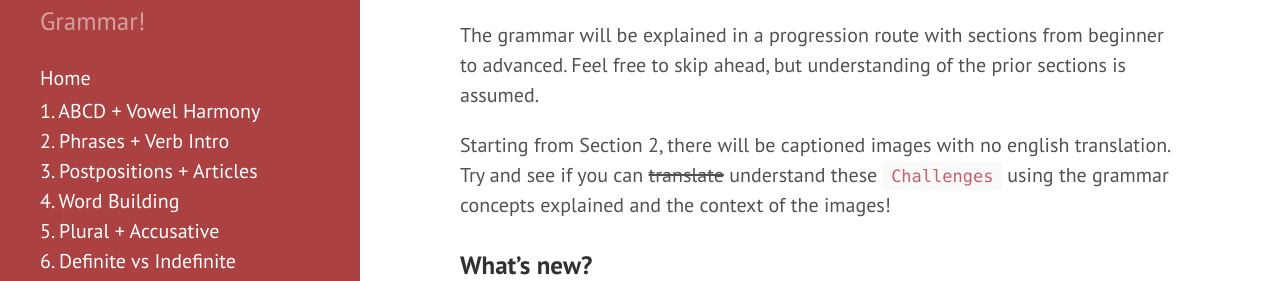
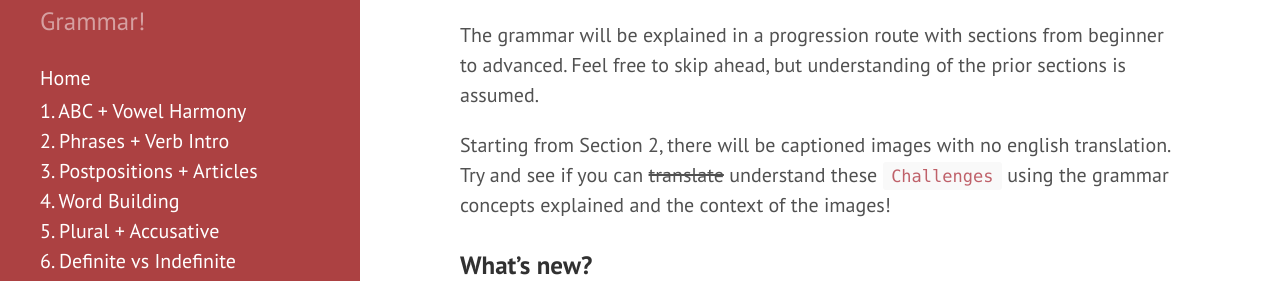
Before and after one commit to Magyartanulas/magyartanulas.github.io, a Jekyll site: the page built from index.html, in a window 1280 px wide. Shown: the part 447-728 px from the top of the page. Built offline with Jekyll 4.4.1, drawn with Linux system fonts in a browser that asks for light colours; Markdown is read by kramdown in place of the engine named in the settings; the list of posts is cut into pages by our own code.

Commit message:
Update navigation.yml

```diff
--- a/_data/navigation.yml
+++ b/_data/navigation.yml
@@ -1,4 +1,4 @@
-- title: 1. ABCD + Vowel Harmony
+- title: 1. ABC + Vowel Harmony
   url: https://magyartanulas.github.io/Section1/
 
 - title: 2. Phrases + Verb Intro
```
